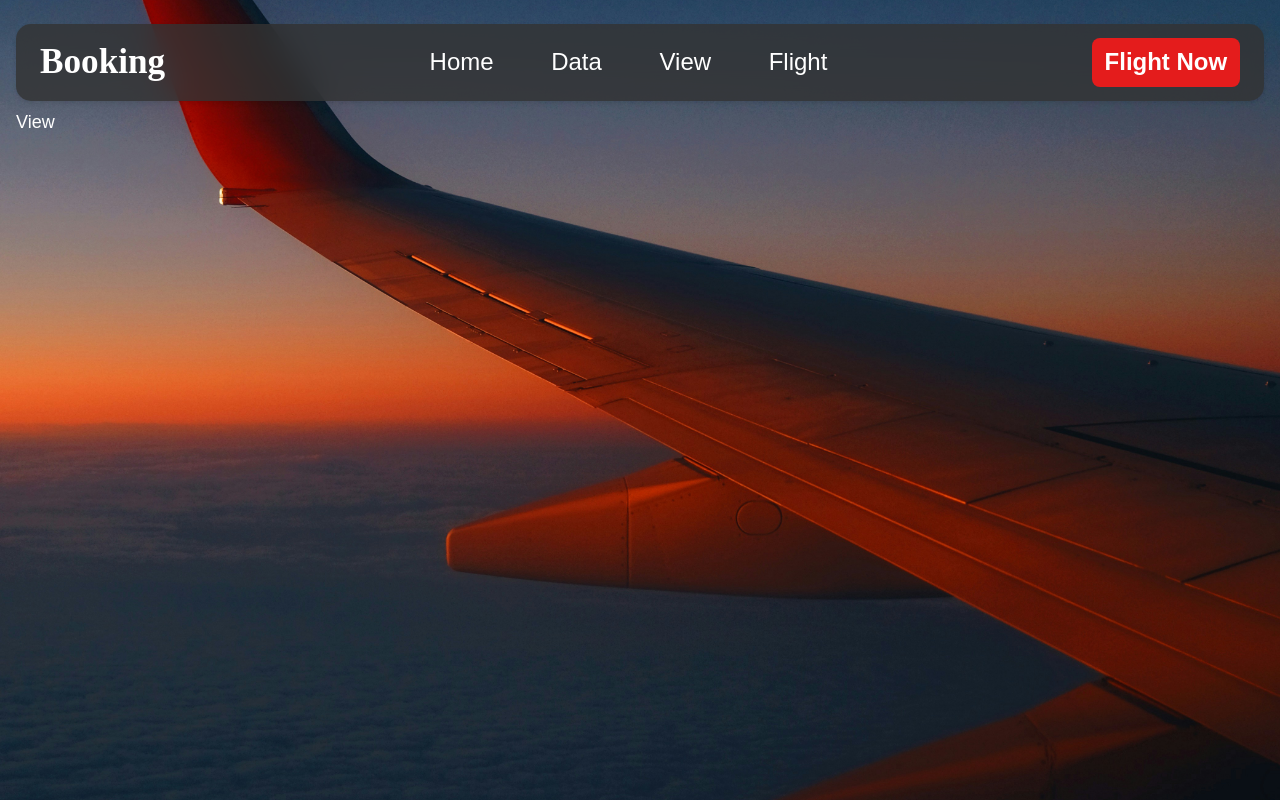
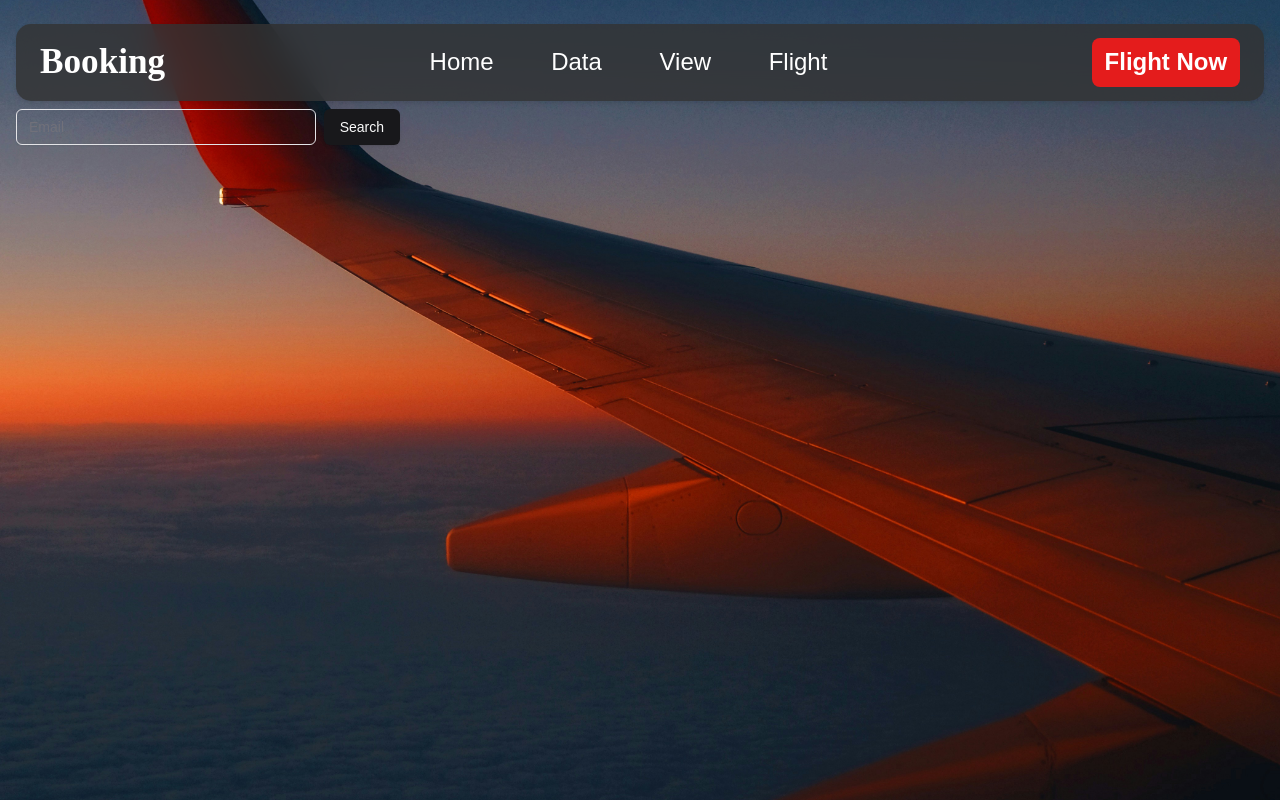
Before and after one commit to johnnybinh/Principles-of-Database-Management-IU, a Next.js app in the folder airport-passengers-maintenance/: page /view in a window 1280 px wide. Built offline with nearby package versions, Linux system fonts and the light colour scheme.

Commit message:
Phuong | Create Email button

```diff
--- a/airport-passengers-maintenance/src/app/components/Layout.tsx
+++ b/airport-passengers-maintenance/src/app/components/Layout.tsx
@@ -62,6 +62,7 @@
         display: 'flex',
         justifyContent: 'space-between',
         alignItems: 'center',
+        position: 'sticky',
     },
     websiteName: {
         color: '#FFFFFF',
--- a/airport-passengers-maintenance/src/app/view/page.tsx
+++ b/airport-passengers-maintenance/src/app/view/page.tsx
@@ -1,8 +1,11 @@
+import { Button } from "@/components/ui/button"
+import { Input } from "@/components/ui/input"
+
 export default function View() {
     return (
-        <div>
-
-            <h1>View</h1>
+        <div className="flex w-full max-w-sm items-center space-x-2">
+            <Input type="email" placeholder="Email" />
+            <Button type="submit">Search</Button>
         </div>
     );
 }
--- /dev/null
+++ b/airport-passengers-maintenance/src/components/ui/input.tsx
@@ -0,0 +1,25 @@
+import * as React from "react"
+
+import { cn } from "@/lib/utils"
+
+export interface InputProps
+  extends React.InputHTMLAttributes<HTMLInputElement> {}
+
+const Input = React.forwardRef<HTMLInputElement, InputProps>(
+  ({ className, type, ...props }, ref) => {
+    return (
+      <input
+        type={type}
+        className={cn(
+          "flex h-9 w-full rounded-md border border-input bg-transparent px-3 py-1 text-sm shadow-sm transition-colors file:border-0 file:bg-transparent file:text-sm file:font-medium file:text-foreground placeholder:text-muted-foreground focus-visible:outline-none focus-visible:ring-1 focus-visible:ring-ring disabled:cursor-not-allowed disabled:opacity-50",
+          className
+        )}
+        ref={ref}
+        {...props}
+      />
+    )
+  }
+)
+Input.displayName = "Input"
+
+export { Input }
```
Also changed, not shown: 1 other file (tests, documents, lock files or other folders).
